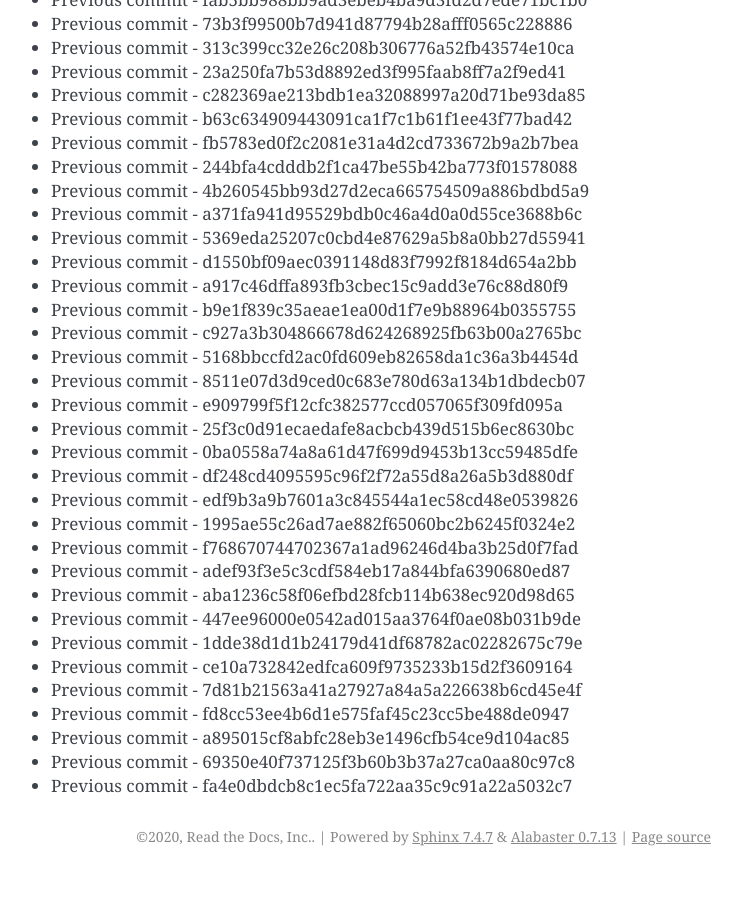
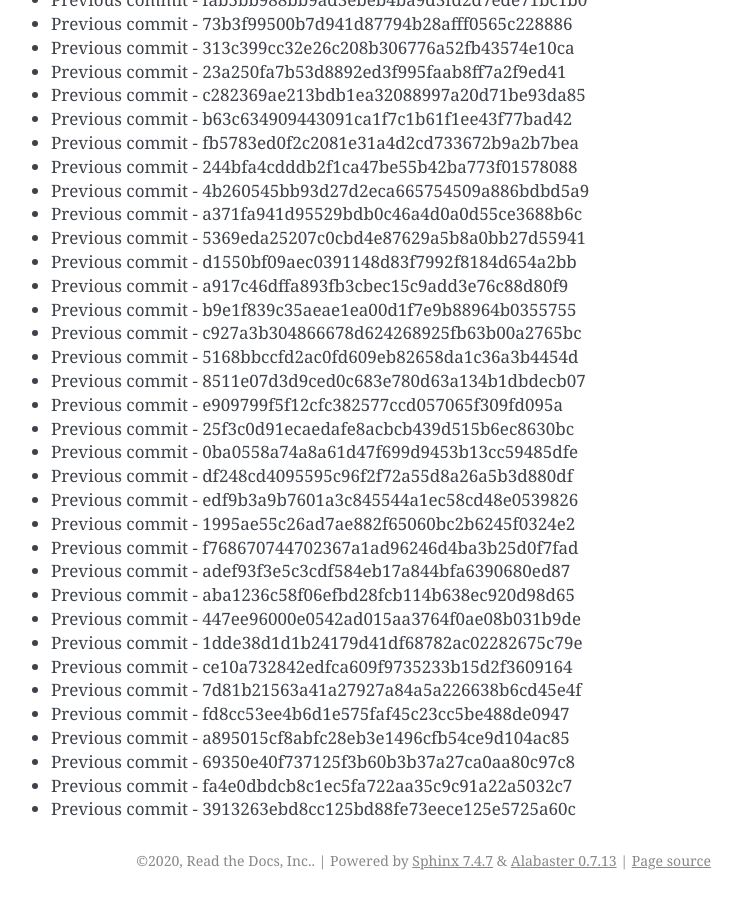
Before and after one commit to readthedocs/rtd-git-stresstest, a Sphinx documentation site: the page built from docs/updates.rst, in a window 1280 px wide and 900 px high, scrolled down 17670 px. Shown: the whole window, without its empty margins (399-1141 px from the left). Built offline with Sphinx 7.4.7, drawn with Linux system fonts in a browser that asks for light colours; before the commit the page ends 18546 px from its top, so only the background shows below that.

Commit message:
Generating commit from previous: 3913263ebd8cc125bd88fe73eece125e5725a60c

```diff
--- a/docs/updates.rst
+++ b/docs/updates.rst
@@ -774,3 +774,4 @@ It can be tested for any performance characteristics.
 * Previous commit - a895015cf8abfc28eb3e1496cfb54ce9d104ac85
 * Previous commit - 69350e40f737125f3b60b3b37a27ca0aa80c97c8
 * Previous commit - fa4e0dbdcb8c1ec5fa722aa35c9c91a22a5032c7
+* Previous commit - 3913263ebd8cc125bd88fe73eece125e5725a60c
```
